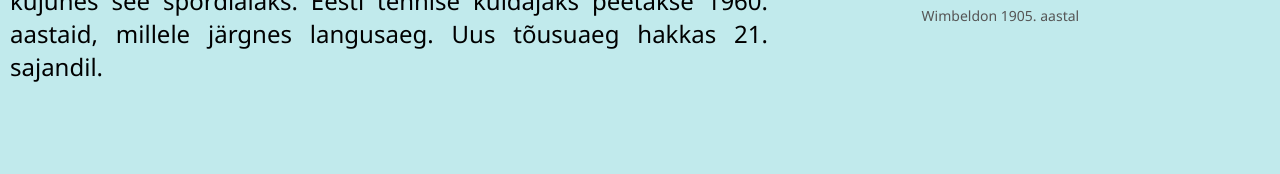
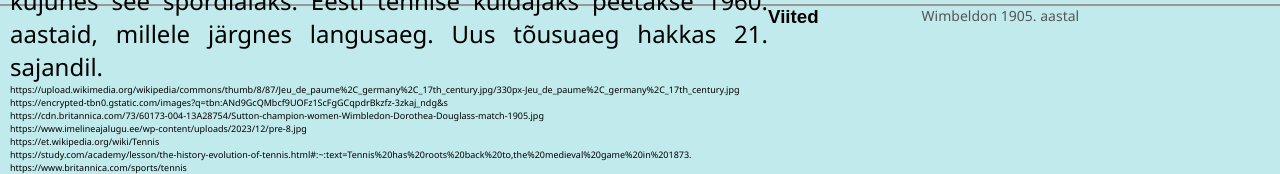
Before and after one commit to epalm1/veebileht, a plain HTML site: page vaheleht1.html in a window 1280 px wide. Shown: the part 1348-1522 px from the top of the page. Before the commit the page ends 1431 px from the top, so only its background shows below. Drawn offline with Linux system fonts and the light colour scheme.

Commit message:
lõpetasin oma asjad

```diff
--- a/mainstyle.css
+++ b/mainstyle.css
@@ -56,3 +56,22 @@ p {
     text-decoration: none;
     border-radius: 50px;
 }
+#keriÜles {
+    position: fixed;
+    bottom: 20px;
+    right: 20px;
+    display: none; /* Alguses peidetud */
+    background-color: #a6d216;
+    color: white;
+    border: none;
+    border-radius: 20px;
+    padding: 10px 15px;
+    cursor: pointer;
+    font-size: 16px;
+    box-shadow: 0 4px 6px rgba(0, 0, 0, 0.1);
+    transition: opacity 0.3s;
+}
+
+#keriÜles:hover {
+    background-color: #cce761;
+}
--- a/style.css
+++ b/style.css
@@ -4,7 +4,7 @@
     background-position: center;
 }
 .slideshow-container {
-    position: fixed; /* Paigutab konteineri akna suhtes */
+    position:absolute; /* Paigutab konteineri akna suhtes */
     bottom: 20px;    /* Kaugus lehe allservast */
     left: 50%;       /* Tsentreerib horisontaalselt */
     transform: translateX(-50%); /* Viib konteineri täpselt keskele */
@@ -33,3 +33,17 @@
   .slideshow img.active {
     opacity: 1;
   }
+.horisontaalne-joon {
+    width: 100%;
+    height: 2px; /* Joonte paksus */
+    background-color: rgb(155, 151, 151); /* Värv */
+    margin-top: 30%;
+}
+h3 {
+    padding-left: 10px;
+    font-family: Arial, Helvetica, sans-serif;
+}
+.viited {
+    padding-left: 10px;
+    font-size: xx-small;
+}
--- a/style2.css
+++ b/style2.css
@@ -81,22 +81,18 @@ p {
     left: 72%;
     z-index: 1;
 }
-#keriÜles {
-    position: fixed;
-    bottom: 20px;
-    right: 20px;
-    display: none; /* Alguses peidetud */
-    background-color: #a6d216;
-    color: white;
-    border: none;
-    border-radius: 20px;
-    padding: 10px 15px;
-    cursor: pointer;
-    font-size: 16px;
-    box-shadow: 0 4px 6px rgba(0, 0, 0, 0.1);
-    transition: opacity 0.3s;
+
+.horisontaalne-joon {
+    width: 100%;
+    height: 2px; /* Joonte paksus */
+    background-color: rgb(155, 151, 151); /* Värv */
+    margin-top: 90%;
+  }
+h3 {
+    padding-left: 10px;
+    font-family: Arial, Helvetica, sans-serif;
 }
-
-#keriÜles:hover {
-    background-color: #cce761;
+.viited {
+    padding-left: 10px;
+    font-size: xx-small;
 }
--- a/vaheleht1.html
+++ b/vaheleht1.html
@@ -44,7 +44,23 @@ Eestisse jõudis tennis 19. sajandi lõpus, kui baltisaksa mõisate ja rikaste l
 <a href="index.html" class="link1">PEALEHT</a>
 <a href="vaheleht2.html" class="link2">ALGAJALE</a>
 <button id="keriÜles">↑ Üles</button>
-
+<div class="horisontaalne-joon"></div>
 <script src="script.js"></script>
+<h3>Viited</h3>
+<p class="viited">
+    https://upload.wikimedia.org/wikipedia/commons/thumb/8/87/Jeu_de_paume%2C_germany%2C_17th_century.jpg/330px-Jeu_de_paume%2C_germany%2C_17th_century.jpg
+    <br>
+    https://encrypted-tbn0.gstatic.com/images?q=tbn:ANd9GcQMbcf9UOFz1ScFgGCqpdrBkzfz-3zkaj_ndg&s
+    <br>
+    https://cdn.britannica.com/73/60173-004-13A28754/Sutton-champion-women-Wimbledon-Dorothea-Douglass-match-1905.jpg
+    <br>
+    https://www.imelineajalugu.ee/wp-content/uploads/2023/12/pre-8.jpg
+    <br>
+    https://et.wikipedia.org/wiki/Tennis
+    <br>
+    https://study.com/academy/lesson/the-history-evolution-of-tennis.html#:~:text=Tennis%20has%20roots%20back%20to,the%20medieval%20game%20in%201873.
+    <br>
+    https://www.britannica.com/sports/tennis
+</p>
 </body>
 </html>
```
Also changed, not shown: index.html (+15 -0 lines).
